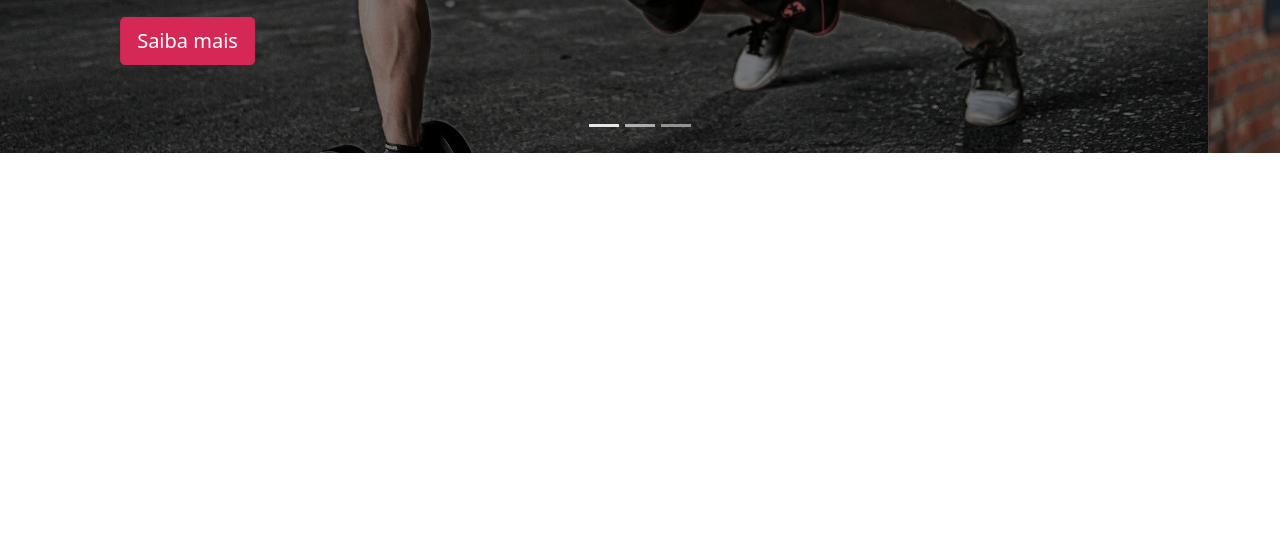
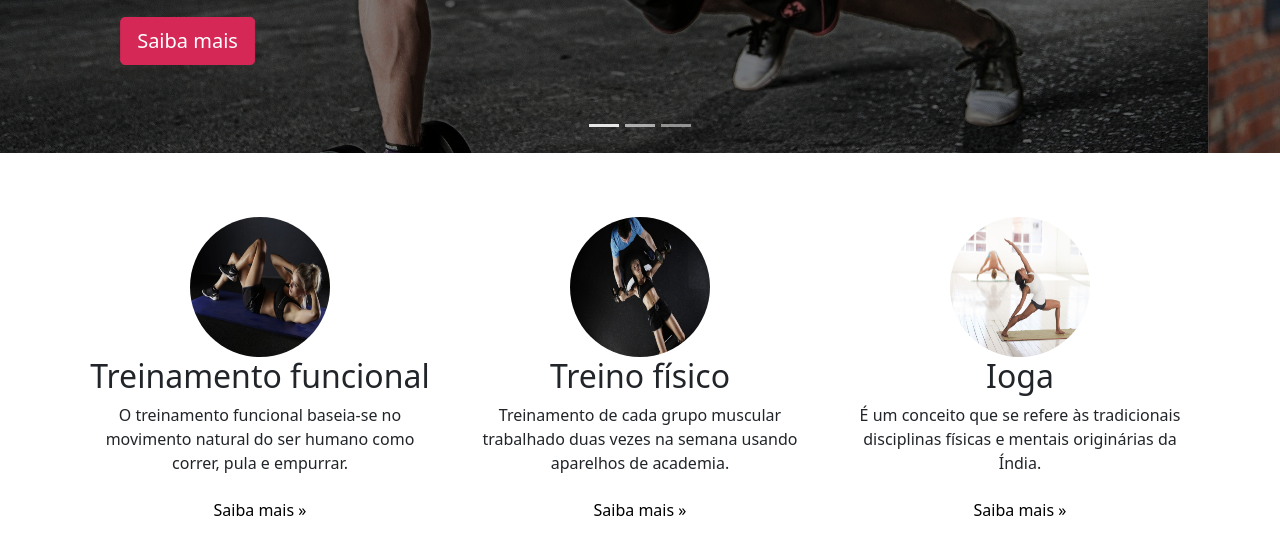
Before and after one commit to ecpieritz/fitness-gym, a plain HTML site: page index.html in a window 1280 px wide. Shown: the part 503-1058 px from the top of the page. Before the commit the page ends 800 px from the top, so only its background shows below. Drawn offline with Linux system fonts and the light colour scheme.

Commit message:
Added marketing section

```diff
--- a/index.html
+++ b/index.html
@@ -119,6 +119,37 @@
     </section>
 
     <!-- Marketing -->
+    <section class="container marketing">
+      <row class="row">
+        <div class="col-lg-4">
+          <img class="marketing-img rounded-circle" src="./img/treinamento-funcional.jpg" />
+
+          <h2>Treinamento funcional</h2>
+          <p>O treinamento funcional baseia-se no movimento natural do ser humano como correr, pula e
+            empurrar.</p>
+          <p><a class="btn btn-secondary" href="#">Saiba mais &raquo;</a></p>
+        </div>
+
+        <div class="col-lg-4">
+          <img class="marketing-img rounded-circle" src="./img/treinador.jpg" />
+
+          <h2>Treino físico</h2>
+          <p>Treinamento de cada grupo muscular trabalhado duas vezes na semana usando aparelhos de academia.
+          </p>
+          <p><a class="btn btn-secondary" href="#">Saiba mais &raquo;</a></p>
+        </div>
+
+        <div class="col-lg-4">
+          <img class="marketing-img rounded-circle" src="./img/posicao-ioga.jpg" />
+
+          <h2>Ioga</h2>
+          <p>É um conceito que se refere às tradicionais disciplinas físicas e mentais originárias da Índia.
+          </p>
+          <p><a class="btn btn-secondary" href="#">Saiba mais &raquo;</a></p>
+        </div>
+      </row>
+    </section>
+
     <!-- Quote 1 -->
     <!-- Pricing -->
     <!-- Quote 2 -->
```
